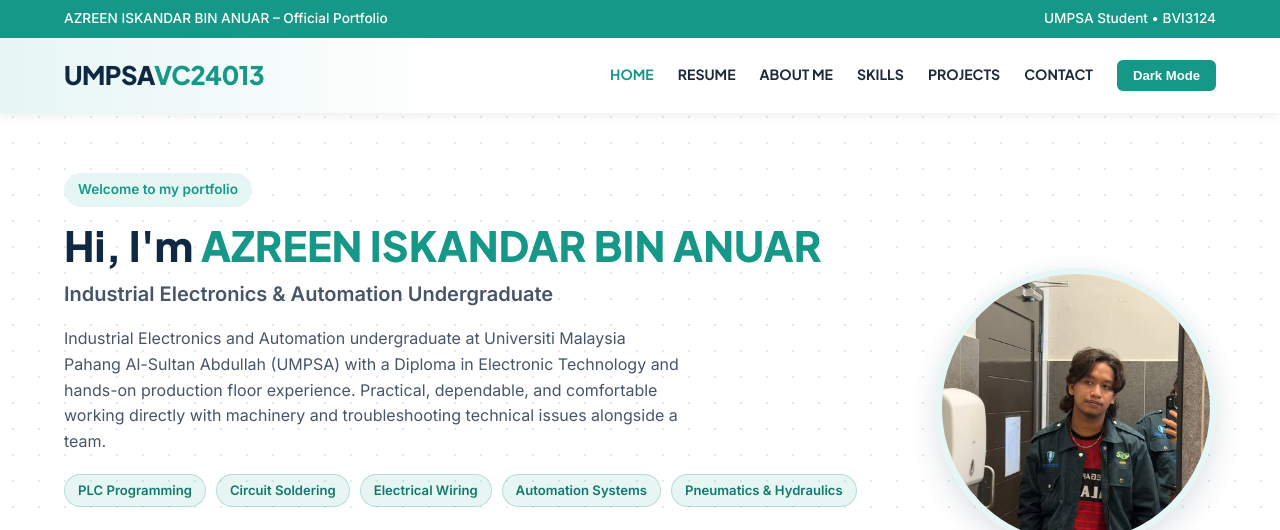
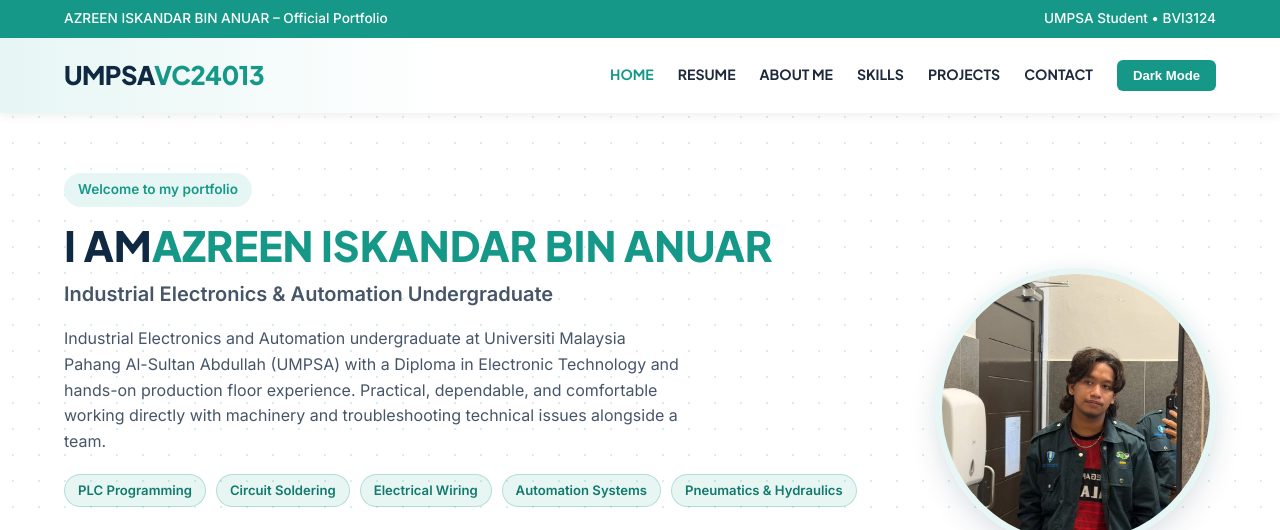
Before and after one commit to Azreen13/personal-portfolio, a plain HTML site: page index.html in a window 1280 px wide. Shown: the top 530 px of the page. Drawn offline with Linux system fonts and the light colour scheme.

Commit message:
Update index.html

```diff
--- a/index.html
+++ b/index.html
@@ -633,7 +633,7 @@
     <section class="hero container">
       <div class="hero-content">
         <p id="greetingText" class="greeting-badge">Welcome to my portfolio</p>
-        <h1>Hi, I'm <span class="highlight">AZREEN ISKANDAR BIN ANUAR</span></h1>
+        <h1>I AM<span class="highlight">AZREEN ISKANDAR BIN ANUAR</span></h1>
         <h2 class="typing-line">
           <span id="typingText">Industrial Electronics &amp; Automation Undergraduate</span>
         </h2>
```
